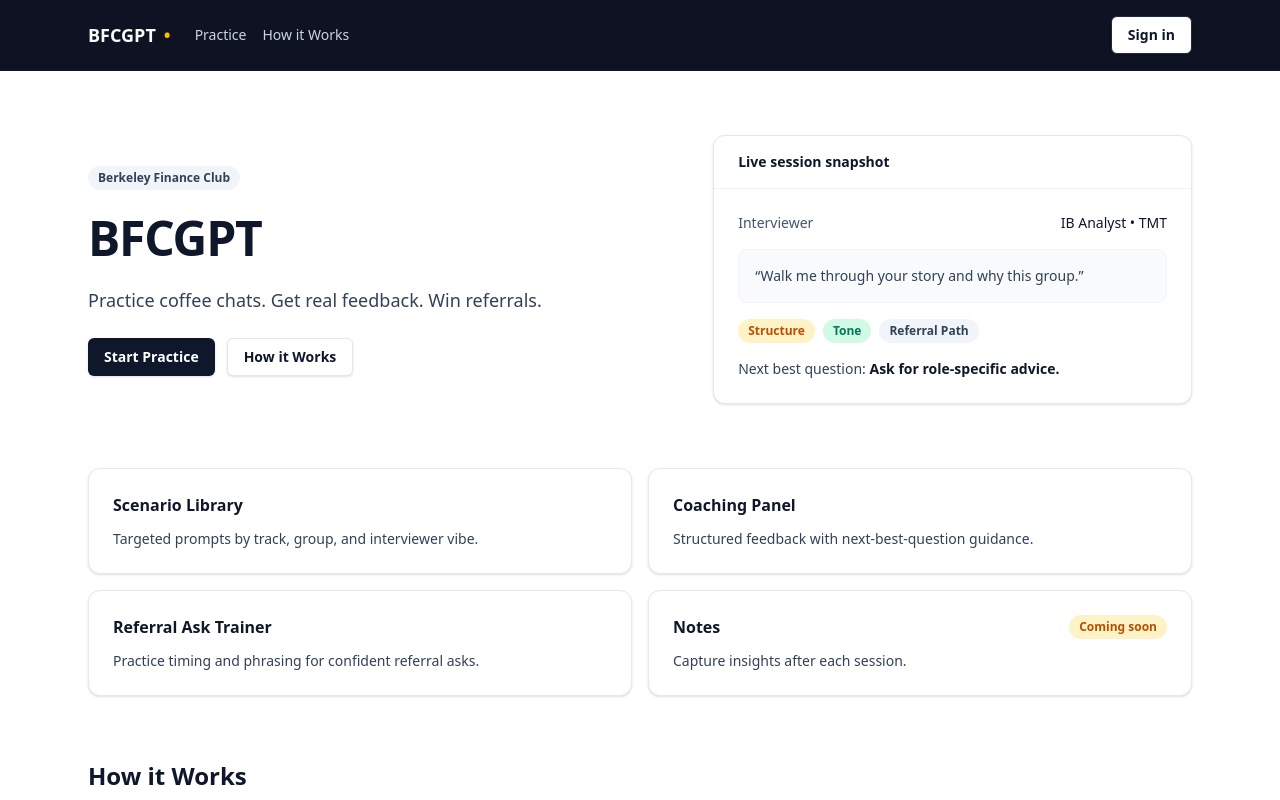
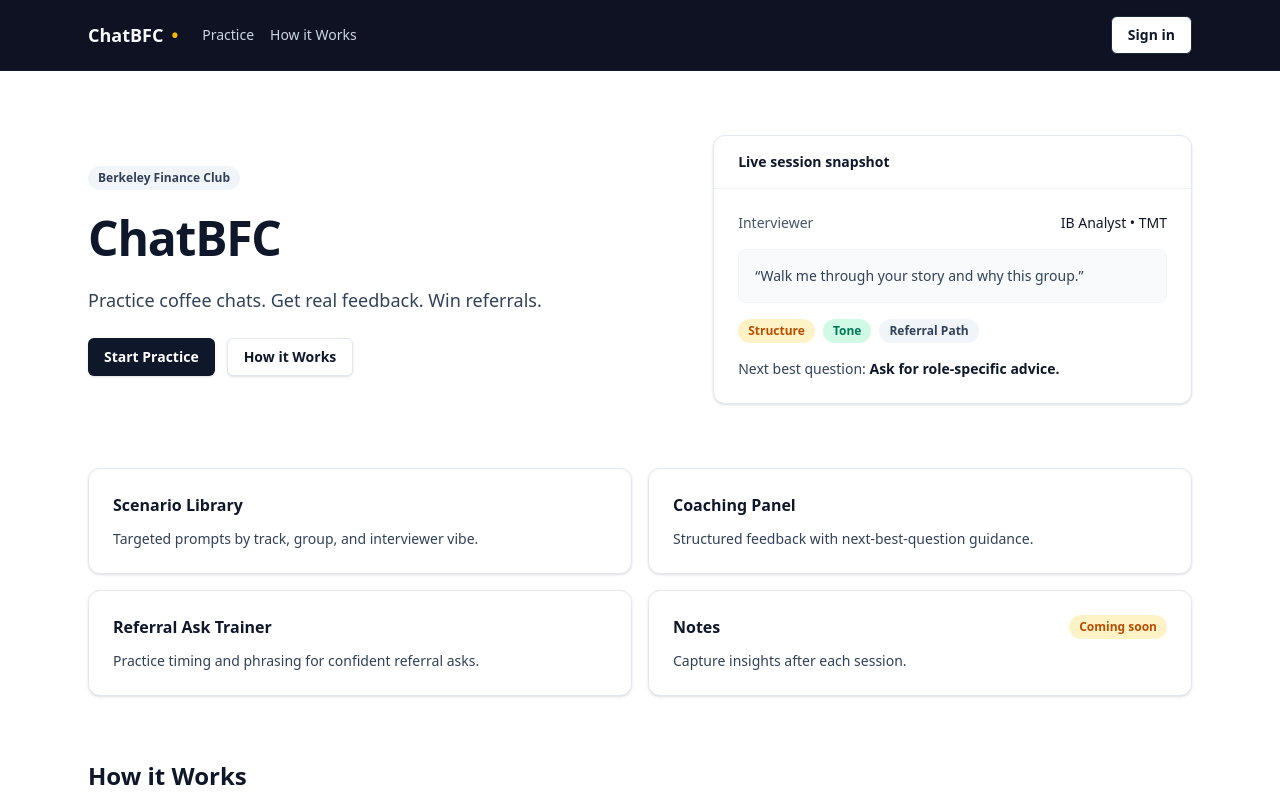
Before and after one commit to adilshiva2/bfcgpt, a Next.js app in the folder bfc-coffeechat-coach/: page / in a window 1280 px wide. Shown: the top 800 px of the page. Built offline with nearby package versions, Linux system fonts and the light colour scheme; no server answers.

Commit message:
Update branding to ChatBFC

```diff
--- a/bfc-coffeechat-coach/src/app/layout.tsx
+++ b/bfc-coffeechat-coach/src/app/layout.tsx
@@ -15,8 +15,8 @@
 });
 
 export const metadata: Metadata = {
-  title: "Create Next App",
-  description: "Generated by create next app",
+  title: "ChatBFC",
+  description: "Practice coffee chats. Get real feedback. Win referrals.",
 };
 
 export default function RootLayout({
--- a/bfc-coffeechat-coach/src/app/page.tsx
+++ b/bfc-coffeechat-coach/src/app/page.tsx
@@ -66,7 +66,7 @@
             Berkeley Finance Club
           </Badge>
           <h1 className="text-4xl font-semibold tracking-tight text-slate-900 dark:text-slate-50 sm:text-5xl">
-            BFCGPT
+            ChatBFC
           </h1>
           <p className="max-w-xl text-lg text-slate-700 dark:text-slate-200">
             Practice coffee chats. Get real feedback. Win referrals.
--- a/bfc-coffeechat-coach/src/components/site-header.tsx
+++ b/bfc-coffeechat-coach/src/components/site-header.tsx
@@ -14,7 +14,7 @@
     <header className="sticky top-0 z-40 border-b border-slate-900 bg-slate-950/95 backdrop-blur">
       <div className="mx-auto flex max-w-6xl items-center gap-6 px-6 py-4">
         <Link href="/" className="flex items-center gap-2 text-lg font-semibold text-slate-50">
-          BFCGPT <span className="text-amber-400">•</span>
+          ChatBFC <span className="text-amber-400">•</span>
         </Link>
         <nav className="flex items-center gap-4 text-sm text-slate-300">
           <Link
```
